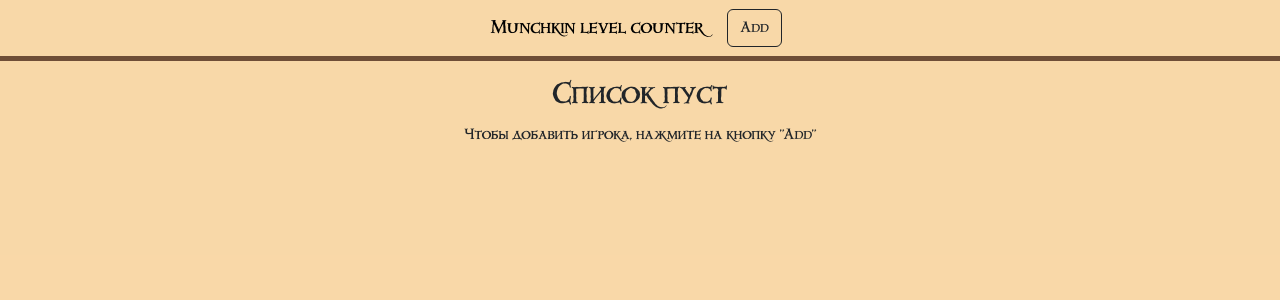
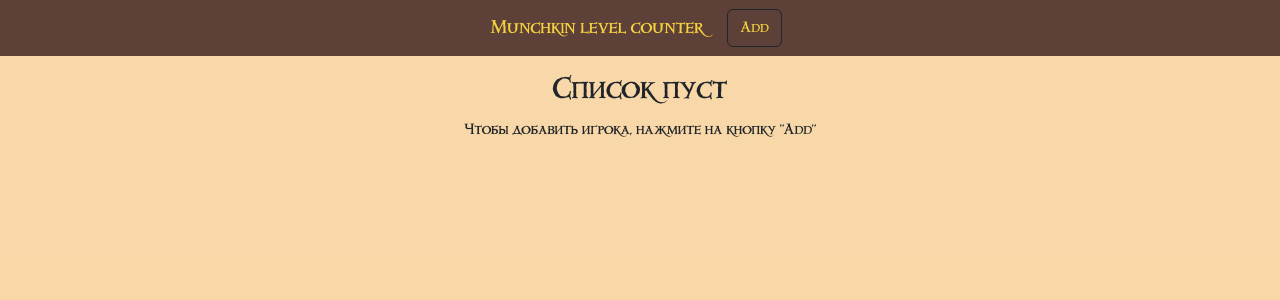
Before and after one commit to B1ckbeard/Munchkin-level-counter, a React (Create React App) app: page / in a window 1280 px wide. Shown: the top 300 px of the page. Built offline with nearby package versions, Linux system fonts and the light colour scheme.

Commit message:
fix save and change colors

```diff
--- a/package.json
+++ b/package.json
@@ -2,7 +2,7 @@
   "name": "munchkin_level_counter",
   "version": "0.1.0",
   "private": true,
-  "homepage": "https://b1ckbeard.github.io/munchkin_level_counter/",
+  "homepage": "https://github.com/B1ckbeard/Munchkin-level-counter",
   "dependencies": {
     "@reduxjs/toolkit": "^2.2.3",
     "@testing-library/jest-dom": "^5.17.0",
--- a/public/index.html
+++ b/public/index.html
@@ -7,7 +7,6 @@
     <title>Munchkin Level Counter</title>
   </head>
   <body>
-    <noscript>You need to enable JavaScript to run this app.</noscript>
     <div id="root"></div>
   </body>
 </html>
--- a/src/components/AddCounterModal.jsx
+++ b/src/components/AddCounterModal.jsx
@@ -15,7 +15,6 @@
   const addItem = (item) => {
     dispatch(actions.addCounter(item));
     const listItems = [...counters, item];
-    console.log('listItems: ', listItems);
     window.localStorage.setItem('counters', JSON.stringify(listItems));
   };
 
--- a/src/components/Counter.css
+++ b/src/components/Counter.css
@@ -1,5 +1,5 @@
 .container {
-    border: 5px solid rgb(111, 78, 55);
+    border: 5px solid rgb(93, 64, 55);
     border-radius: 14px;
     min-width: 370px;
     background-color:white;
--- a/src/components/Counter.jsx
+++ b/src/components/Counter.jsx
@@ -9,8 +9,8 @@
 
 const Counter = ({ id, name, lvl, itemsLvl, onRemove }) => {
   const dispatch = useDispatch();
-  const counters = useSelector(selectors.selectAll)
-  const { isRemoveable } = useSelector(state => state.counters);
+  const counters = useSelector(selectors.selectAll);
+  const { isRemoveable } = useSelector((state) => state.counters);
 
   const maxLevel = 10;
   const minLevel = 1;
@@ -29,17 +29,19 @@
     dispatch(actions.updateCounter({
       id:id, changes: { lvl: levelCount, itemsLvl: itemsPowerCount }
     }));
-    const filteredItems = counters.filter((_, i) => i !== id);
-    const listItems = [...filteredItems, {id, name, lvl:levelCount, itemsLvl:itemsPowerCount}];
-    window.localStorage.setItem('counters', JSON.stringify(listItems));
   }, [levelCount, itemsPowerCount]);
+
+  useEffect (()=> {
+    console.log(counters);
+    window.localStorage.setItem('counters', JSON.stringify(counters));
+  }, [counters]);
 
   return (
     <div className='container w-50 p-2 my-2 text-center'>
       <div className="row d-flex">
         <div className="col-6 d-flex justify-content-start align-items-center fs-2 fw-bold">
           {isRemoveable && (
-            <div className="mx-1 d-flex align-items-center">
+            <div className="me-2 d-flex align-items-center">
               <XCircleFill onClick={onRemove} size={36} style={{ color: 'red' }} />
             </div>
           )}
@@ -48,8 +50,8 @@
         <div className="col-6 d-flex justify-content-end align-items-center gap-1">
           <img src={levelUpIcon} alt="levelUpIcon" style={{ width: '30px' }} />
           <div className="fs-3" style={{ width: '2rem' }}>{levelCount}</div>
-          <Button onClick={() => levelInc()} variant="outline-dark" className='rounded-5 d-flex align-items-center' style={{ width: '33px', height: '33px' }}>+</Button>
-          <Button onClick={levelDec} variant="outline-dark" className='rounded-5 d-flex align-items-center' style={{ width: '33px', height: '33px' }}>-</Button>
+          <Button onClick={() => levelInc()} variant="outline-dark" className='rounded-5 d-flex align-items-center justify-content-center' style={{ width: '35px', height: '35px' }}>+</Button>
+          <Button onClick={levelDec} variant="outline-dark" className='rounded-5 d-flex align-items-center justify-content-center' style={{ width: '35px', height: '35px' }}>-</Button>
         </div>
       </div>
       <div className="row d-flex">
@@ -59,8 +61,8 @@
         <div className="col-6 d-flex justify-content-end align-items-center gap-1">
           <img src={swordIcon} alt="swordIcon" style={{ width: '30px' }} />
           <div className="fs-3" style={{ width: '2rem' }}>{itemsPowerCount}</div>
-          <Button onClick={itemsPowerInc} variant="outline-dark" className='rounded-5 d-flex align-items-center' style={{ width: '33px', height: '33px' }}>+</Button>
-          <Button onClick={itemsPowerDec} variant="outline-dark" className='rounded-5 d-flex align-items-center' style={{ width: '33px', height: '33px' }}>-</Button>
+          <Button onClick={itemsPowerInc} variant="outline-dark" className='rounded-5 d-flex align-items-center justify-content-center' style={{ width: '35px', height: '35px' }}>+</Button>
+          <Button onClick={itemsPowerDec} variant="outline-dark" className='rounded-5 d-flex align-items-center justify-content-center' style={{ width: '35px', height: '35px' }}>-</Button>
         </div>
       </div>
     </div>
--- a/src/components/CountersList.jsx
+++ b/src/components/CountersList.jsx
@@ -14,7 +14,7 @@
 
   const removeItem = (id) => {
     dispatch(actions.removeCounter(id));
-    const filteredItems = counters.filter((_, i) => i !== id);
+    const filteredItems = counters.filter((counnter) => counnter.id !== id);
     window.localStorage.setItem('counters', JSON.stringify(filteredItems));
   };
 
--- a/src/components/Header.jsx
+++ b/src/components/Header.jsx
@@ -10,11 +10,11 @@
   const toggleShowDelete = () => dispatch(actions.toggleRemove());
 
   return (
-    <Navbar expand="lg" className="justify-content-center" style={{ borderBottom: '5px solid rgb(111, 78, 55)' }}>
-      <Navbar.Brand href="/">Munchkin level counter</Navbar.Brand>
-      <Button onClick={handleShowModal} variant="outline-dark" size="md" className='mx-2'>Add</Button>
+    <Navbar expand="lg" className="justify-content-center mb-3" style={{ backgroundColor:'rgb(93, 64, 55)' }}>
+      <Navbar.Brand href="/" style={{ color: 'rgb(244, 208, 63)'}}>Munchkin level counter</Navbar.Brand>
+      <Button onClick={handleShowModal} variant="outline-dark" size="md" className='mx-2' style={{ color: 'rgb(244, 208, 63)'}}>Add</Button>
       {counters.length !== 0 && (
-        <Button onClick={toggleShowDelete} variant="outline-dark" size="md">Delete</Button>
+        <Button onClick={toggleShowDelete} variant="outline-dark" size="md" style={{ color: 'rgb(244, 208, 63)'}}>Delete</Button>
       )}
     </Navbar>
   )
--- a/src/store/countersSlice.js
+++ b/src/store/countersSlice.js
@@ -2,7 +2,7 @@
 
 export const countersAdapter = createEntityAdapter();
 const initialState = countersAdapter.getInitialState({
-  counters: [],
+  counters: {},
   isRemoveable: false,
   isShowModal: false,
 });
@@ -19,7 +19,6 @@
     addCounters: countersAdapter.addMany,
     removeCounter: (state, { payload }) => {
       countersAdapter.removeOne(state, payload);
-      //window.localStorage.setItem('counters', JSON.stringify(state.counters));
     },
     updateCounter: (state, { payload }) => {
       countersAdapter.updateOne(state, payload);
```
